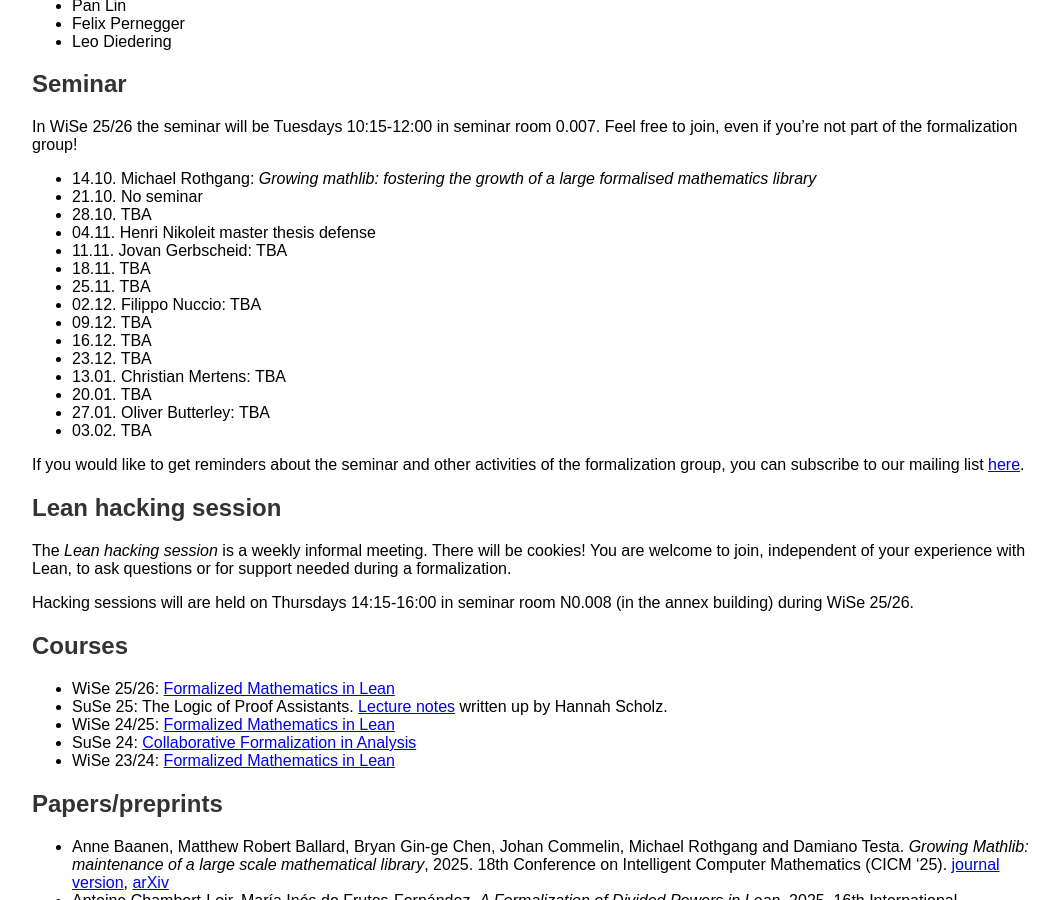
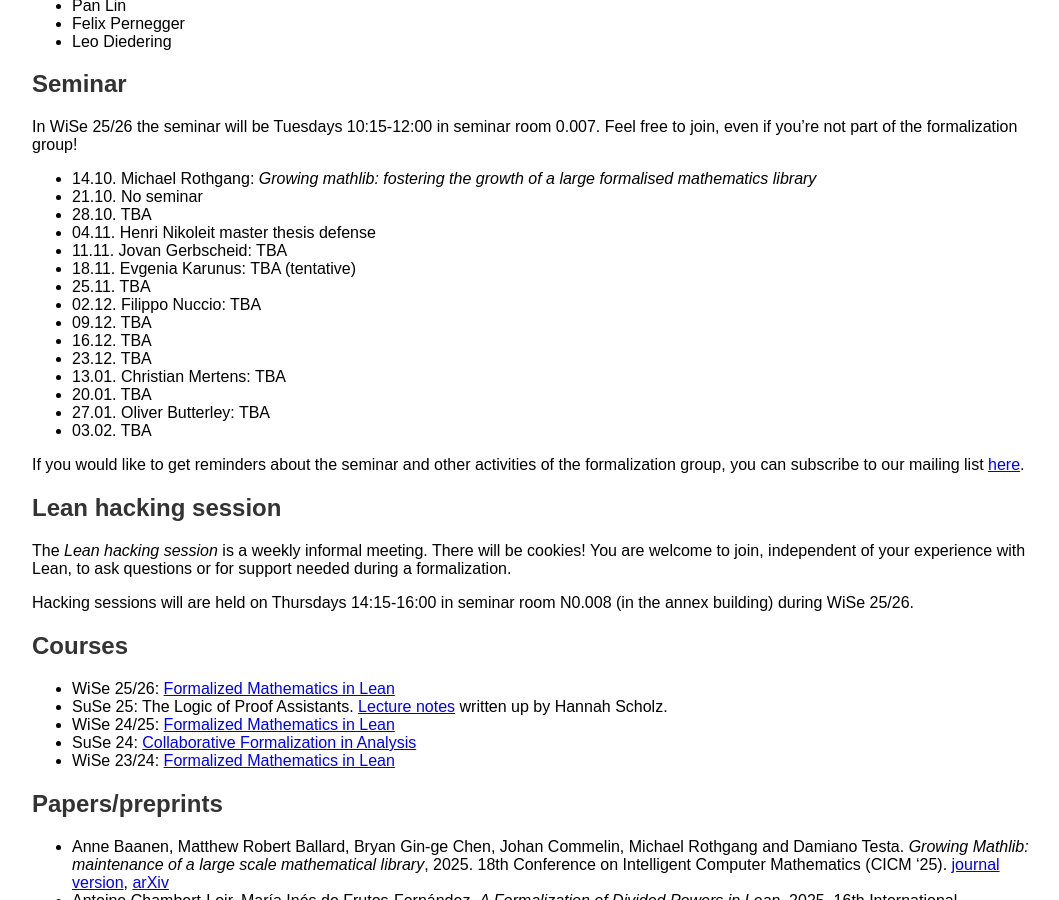
Before and after one commit to fpvandoorn/fpvandoorn.github.io, a Jekyll site: the page built from formalized-mathematics.md, in a window 1280 px wide and 900 px high, scrolled down 582 px. Shown: the whole window, without its empty margins (108-1167 px from the left). Built offline with Jekyll 4.4.1, drawn with Linux system fonts in a browser that asks for light colours; our own code applies the rules of GitHub Pages for plain Markdown files.

Commit message:
add Evgenia

```diff
--- a/formalized-mathematics.md
+++ b/formalized-mathematics.md
@@ -47,7 +47,7 @@
 * 28.10. TBA
 * 04.11. Henri Nikoleit master thesis defense
 * 11.11. Jovan Gerbscheid: TBA
-* 18.11. TBA
+* 18.11. Evgenia Karunus: TBA (tentative)
 * 25.11. TBA
 * 02.12. Filippo Nuccio: TBA
 * 09.12. TBA
```
